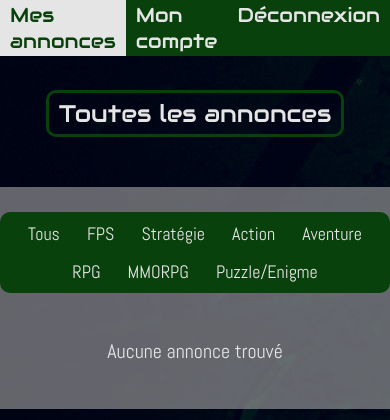
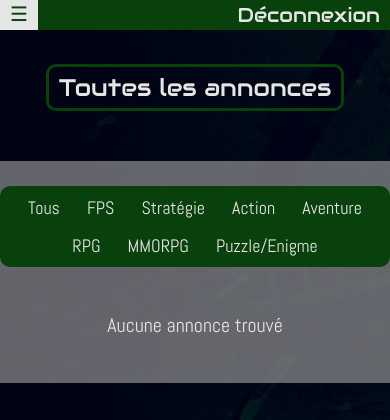
Before and after one commit to qbaccon/ACS_project, a PHP site: page /index.php in a window 390 px wide. Shown: the top 420 px of the page. Run offline with PHP 8.4, Linux system fonts and the light colour scheme; the visitor is signed in with stand-in values (Sample User, id 1); data that the repository does not hold is empty.

Commit message:
update for burger menu on mobil (work in progress)

```diff
--- a/prj_annonces/view/header.php
+++ b/prj_annonces/view/header.php
@@ -3,8 +3,10 @@
 if (isset($_SESSION['connected']))
 {
 	echo "<div>";
-	echo "<a href='view/annonce_organizer.php'>Mes annonces</a>";
-	echo "<a href='view/account_organizer.php'>Mon compte</a>";
+	echo "<p id='menu_tkn' onclick='toggle_nav_menu()'>&#9776</p>";
+	echo "<a class='account_page' href='view/annonce_organizer.php'>Mes annonces</a>";
+	echo "<a class='account_page' href='view/favs_organizer.php'>Mes favoris</a>";
+	echo "<a class='account_page' href='view/account_organizer.php'>Mon compte</a>";
 	echo "<a href='controller/logout.php'>Déconnexion</a>";
 	echo "</div>";
 }
```
